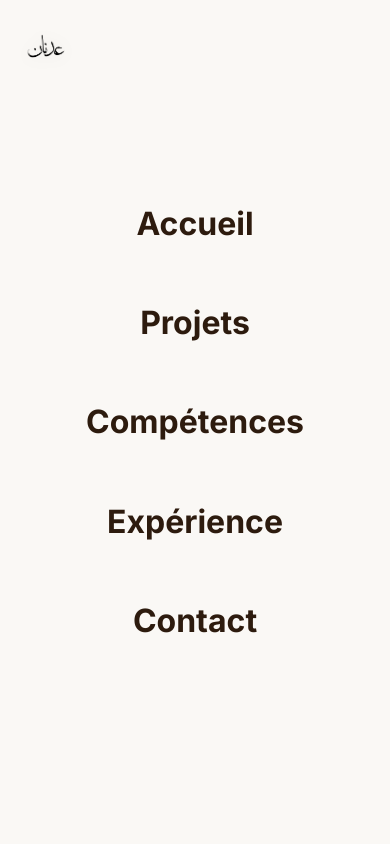
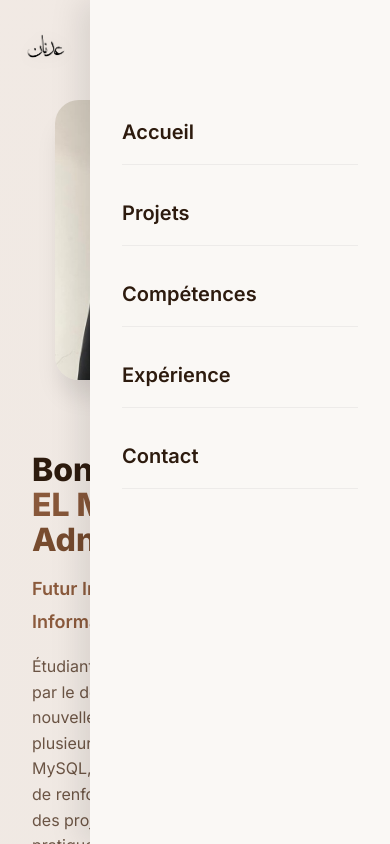
Before and after one commit to adnane-workspace/portfolio-adnane, a React (Vite) app: page / in a window 390 px wide. Both pictures are taken after a click on the button 351 px from the left and 46 px from the top of the page. Shown: the top 844 px of the page. Built offline with nearby package versions, Linux system fonts and the light colour scheme.

Commit message:
update responsive

```diff
--- a/src/components/Navbar/Navbar.jsx
+++ b/src/components/Navbar/Navbar.jsx
@@ -21,6 +21,18 @@ const Navbar = () => {
         window.addEventListener('scroll', handleScroll);
         return () => window.removeEventListener('scroll', handleScroll);
     }, []);
+
+    // Fermer le menu mobile lors du redimensionnement vers desktop
+    useEffect(() => {
+        const handleResize = () => {
+            if (window.innerWidth > 768 && isMobileMenuOpen) {
+                setIsMobileMenuOpen(false);
+            }
+        };
+
+        window.addEventListener('resize', handleResize);
+        return () => window.removeEventListener('resize', handleResize);
+    }, [isMobileMenuOpen]);
 
     // Verrouiller le scroll quand le menu mobile est ouvert
     useEffect(() => {
@@ -100,10 +112,10 @@ const Navbar = () => {
                             <li
                                 key={item.label}
                                 style={{
-                                    transitionDelay: `${index * 100}ms`,
+                                    transitionDelay: `${index * 50 + 100}ms`,
                                     opacity: isMobileMenuOpen ? 1 : 0,
-                                    transform: isMobileMenuOpen ? 'translateY(0)' : 'translateY(20px)',
-                                    transition: 'all 0.5s ease'
+                                    transform: isMobileMenuOpen ? 'translateX(0)' : 'translateX(20px)',
+                                    transition: 'all 0.4s ease-out'
                                 }}
                             >
                                 <a
--- a/src/components/Navbar/Navbar.module.css
+++ b/src/components/Navbar/Navbar.module.css
@@ -127,7 +127,6 @@
     width: 45px;
     height: 45px;
     border-radius: var(--radius-md);
-    display: flex;
     align-items: center;
     justify-content: center;
     transition: all var(--transition-fast);
@@ -138,20 +137,27 @@
     color: white;
 }
 
-/* Menu Mobile */
+/* Menu Mobile - Side Drawer */
 .mobileMenu {
     position: fixed;
     top: 0;
-    left: 0;
-    width: 100%;
+    right: 0;
+    width: 300px;
     height: 100vh;
     background: var(--color-bg);
-    display: flex;
-    align-items: center;
-    justify-content: center;
+    display: none;
+    flex-direction: column;
+    padding: 100px 2rem 2rem;
     transform: translateX(100%);
-    transition: transform 0.6s cubic-bezier(0.77, 0, 0.175, 1);
+    transition: transform 0.4s cubic-bezier(0.16, 1, 0.3, 1);
     z-index: 999;
+    box-shadow: -10px 0 30px rgba(0, 0, 0, 0.1);
+}
+
+[data-theme="dark"] .mobileMenu {
+    background: #1a120b;
+    /* Correspond au fond dark */
+    border-left: 1px solid rgba(255, 255, 255, 0.05);
 }
 
 .mobileMenu.open {
@@ -160,23 +166,35 @@
 
 .mobileNavLinks {
     list-style: none;
-    text-align: center;
+    text-align: left;
+    width: 100%;
+    display: flex;
+    flex-direction: column;
+    gap: 1rem;
+}
+
+.mobileNavLink {
+    display: block;
+    padding: 1rem 0;
+    color: var(--color-text);
+    font-size: 1.25rem;
+    font-weight: 600;
+    transition: all var(--transition-fast);
+    border-bottom: 1px solid rgba(0, 0, 0, 0.05);
     width: 100%;
 }
 
-.mobileNavLink {
-    display: inline-block;
-    padding: 1.5rem;
-    color: var(--color-text);
-    font-size: 2rem;
-    font-weight: 700;
-    transition: all var(--transition-fast);
-    width: 100%;
+[data-theme="dark"] .mobileNavLink {
+    border-bottom: 1px solid rgba(255, 255, 255, 0.05);
 }
 
 .mobileNavLink:hover {
     color: var(--color-primary);
-    transform: scale(1.1);
+    padding-left: 10px;
+}
+
+.mobileNavLink:hover::before {
+    width: 40px;
 }
 
 /* Responsive */
@@ -203,6 +221,10 @@
         display: flex;
     }
 
+    .mobileMenu {
+        display: flex;
+    }
+
     .logoImage {
         height: 60px;
     }
```
